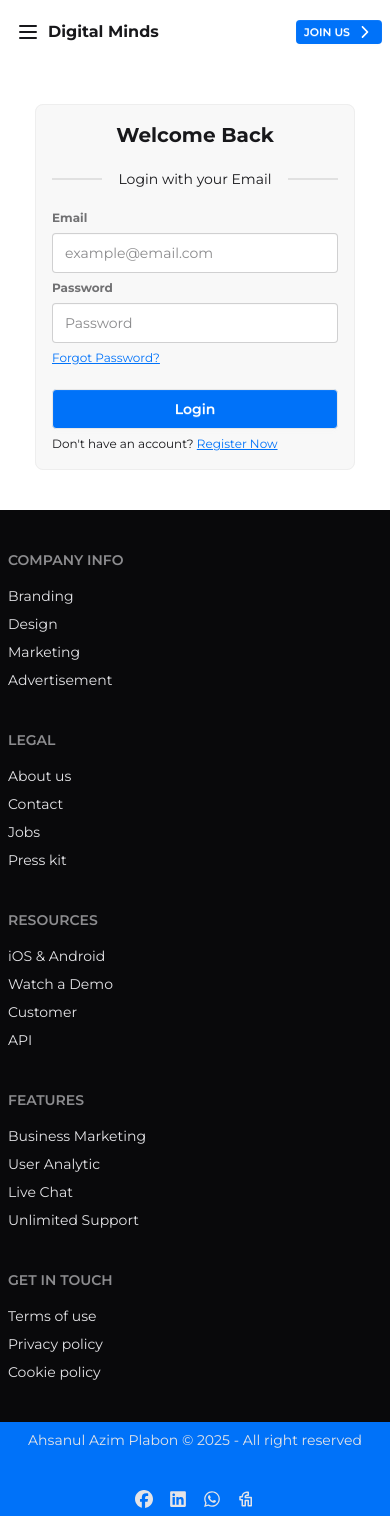
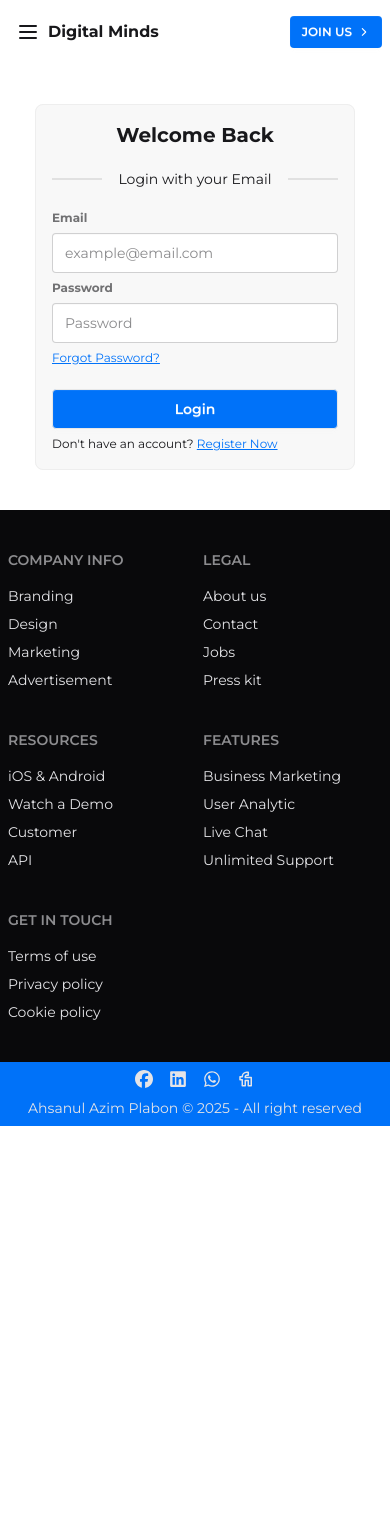
Before and after one commit to ahsanulazim/digital-minds-app, a React (Vite) app: page /login in a window 390 px wide. After the commit the page ends 1126 px from the top, so only its background shows below. Built offline with nearby package versions, Linux system fonts and the light colour scheme.

Commit message:
Made more responsive

```diff
--- a/src/components/Footer.jsx
+++ b/src/components/Footer.jsx
@@ -5,7 +5,7 @@ const Footer = () => {
     return (
         <>
             <footer className="bg-neutral">
-                <div className="footer sm:footer-horizontal max-w-[1050px] px-2  text-neutral-content py-10 mx-auto">
+                <div className="footer grid-cols-2 sm:grid-cols-none sm:footer-horizontal max-w-[1050px] px-2 justify-between text-neutral-content py-10 mx-auto">
                     <nav>
                         <h6 className="footer-title">Company Info</h6>
                         <a className="link link-hover">Branding</a>
@@ -43,11 +43,11 @@ const Footer = () => {
                 </div>
             </footer>
             <footer className="bg-main">
-                <div className="footer sm:footer-horizontal text-neutral-content justify-center md:justify-between items-center p-2 max-w-[1050px] mx-auto">
-                    <aside className="grid-flow-col items-center">
+                <div className="footer gap-y-2.5 sm:footer-horizontal text-neutral-content justify-center md:justify-between items-center p-2 max-w-[1050px] mx-auto">
+                    <aside className="grid-flow-col order-2 sm:order-1 items-center">
                         <p className="text-center md:text-left">Ahsanul Azim Plabon © {new Date().getFullYear()} - All right reserved</p>
                     </aside>
-                    <nav className="grid-flow-col gap-4 mx-auto md:place-self-center md:justify-self-end">
+                    <nav className="grid-flow-col order-1 sm:order-2 gap-4 mx-auto md:place-self-center md:justify-self-end">
                         <a href="https://www.facebook.com/ahsanulazimplabon">
                             <FaFacebook className="text-lg" />
                         </a>
--- a/src/components/Header.jsx
+++ b/src/components/Header.jsx
@@ -1,7 +1,27 @@
+import { useEffect, useState } from 'react';
 import { IoIosArrowForward } from 'react-icons/io';
 import { Link, NavLink } from 'react-router';
 
 const Header = () => {
+
+    const [isFixed, setIsFixed] = useState(false);
+
+    // Scroll handler
+    useEffect(() => {
+        const handleScroll = () => {
+            if (window.scrollY > 80) { // 100px scroll er por fixed hobe
+                setIsFixed(true);
+            } else {
+                setIsFixed(false);
+            }
+        };
+
+        window.addEventListener('scroll', handleScroll);
+
+        return () => {
+            window.removeEventListener('scroll', handleScroll);
+        };
+    }, []);
 
     const nav = <>
         <li><NavLink to="/digital-minds-app">Home</NavLink></li>
@@ -11,7 +31,7 @@ const Header = () => {
 
     return (
         <>
-            <div className="drawer">
+            <div className={`drawer ${isFixed ? 'fixed top-0 left-0 w-full bg-white z-1' : 'static'}`}>
                 <input id="my-drawer-3" type="checkbox" className="drawer-toggle" />
                 <div className="drawer-content flex flex-col">
                     {/* Navbar */}
@@ -43,7 +63,7 @@ const Header = () => {
                         </div>
                         <div className="navbar-end gap-x-4 lg:gap-x-8">
                             <Link to="/login" className="hidden sm:block text-main text-sm font-bold">Login</Link>
-                            <Link to="/register"><button className="btn btn-xs lg:btn-md bg-main border-0 text-white">JOIN US <IoIosArrowForward className='text-lg' /></button></Link>
+                            <Link to="/register"><button className="btn btn-sm lg:btn-md bg-main border-0 text-white">JOIN US <IoIosArrowForward className='text-md md:text-lg' /></button></Link>
 
                         </div>
                     </header>
--- a/src/components/Subscribe.jsx
+++ b/src/components/Subscribe.jsx
@@ -8,12 +8,12 @@ const Subscribe = () => {
             <div className={`max-w-[1050px] mx-auto px-4 py-10 bg-white bg-[url('/envelope.png')] rounded-3xl shadow-md`}>
                 <Title title="Our Expert Teachers" badge="Newsletter" description="Problems trying to resolve the conflict between
 the two major realms of Classical physics: Newtonian mechanics" />
-                <form className="flex justify-center items-center">
-                    <div className="max-w-xl w-full flex items-center border border-e-0 py-1.5 rounded-tl-sm rounded-bl-sm border-zinc-400 bg-white">
-                        <HiOutlineMail className="text-zinc-400 text-xl mx-1" />
-                        <input type="email" name="Email" className="w-full border-0 outline-0" placeholder="mail@site.com" required />
+                <form className="flex justify-center">
+                    <div className="max-w-xl w-full flex items-center border border-e-0 rounded-tl-sm rounded-bl-sm border-zinc-400 bg-white">
+                        <HiOutlineMail className="text-zinc-400 text-lg mx-2" />
+                        <input type="email" name="Email" className="w-full border-0 outline-0 text-sm" placeholder="mail@site.com" required />
                     </div>
-                    <button className="btn bg-main text-white rounded-tl-none rounded-bl-none">Subscribe</button>
+                    <input type="submit" className="btn bg-main text-white rounded-tl-none rounded-bl-none border-0" value="Subscribe" />
                 </form>
             </div>
         </div>
```
